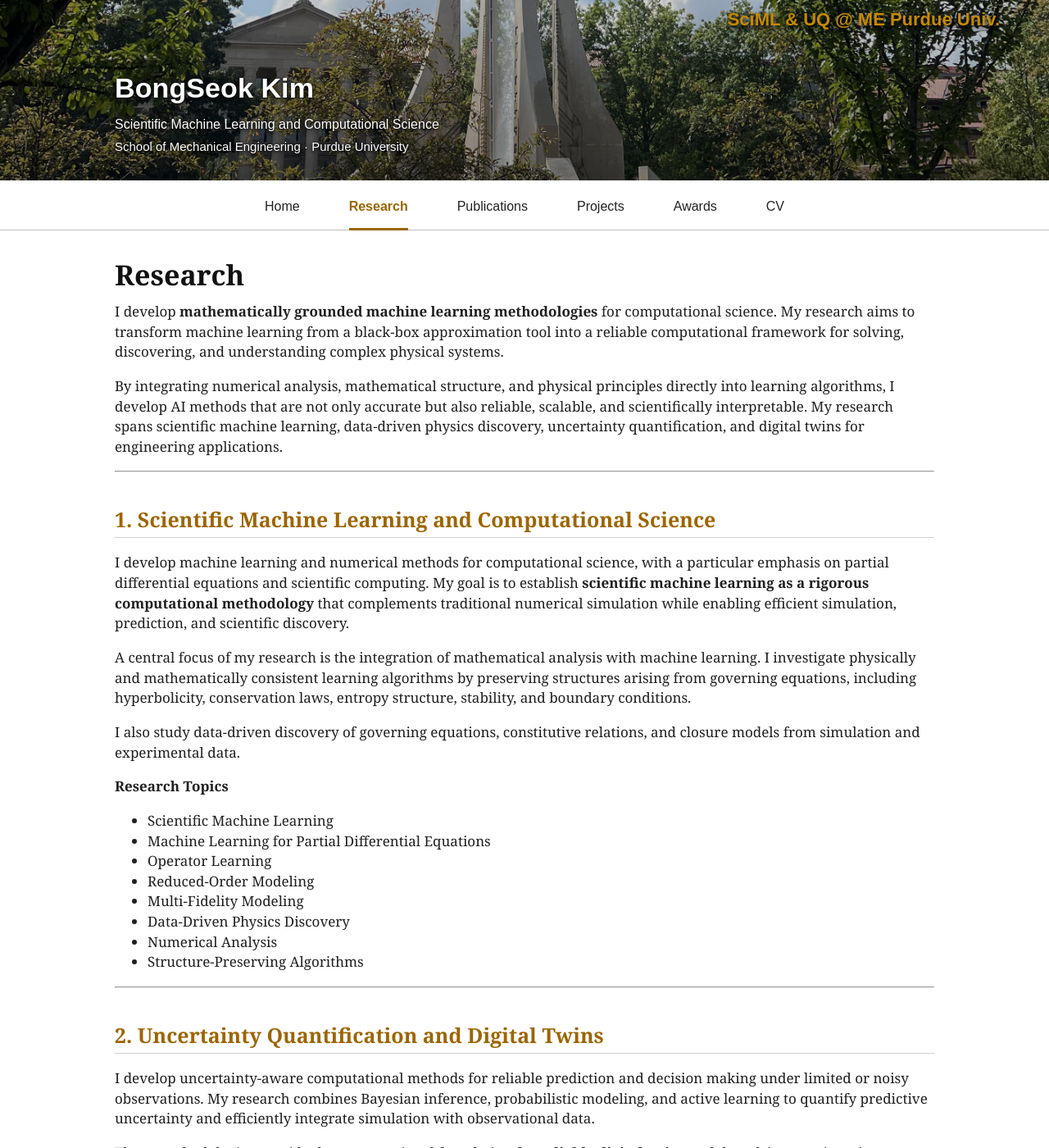
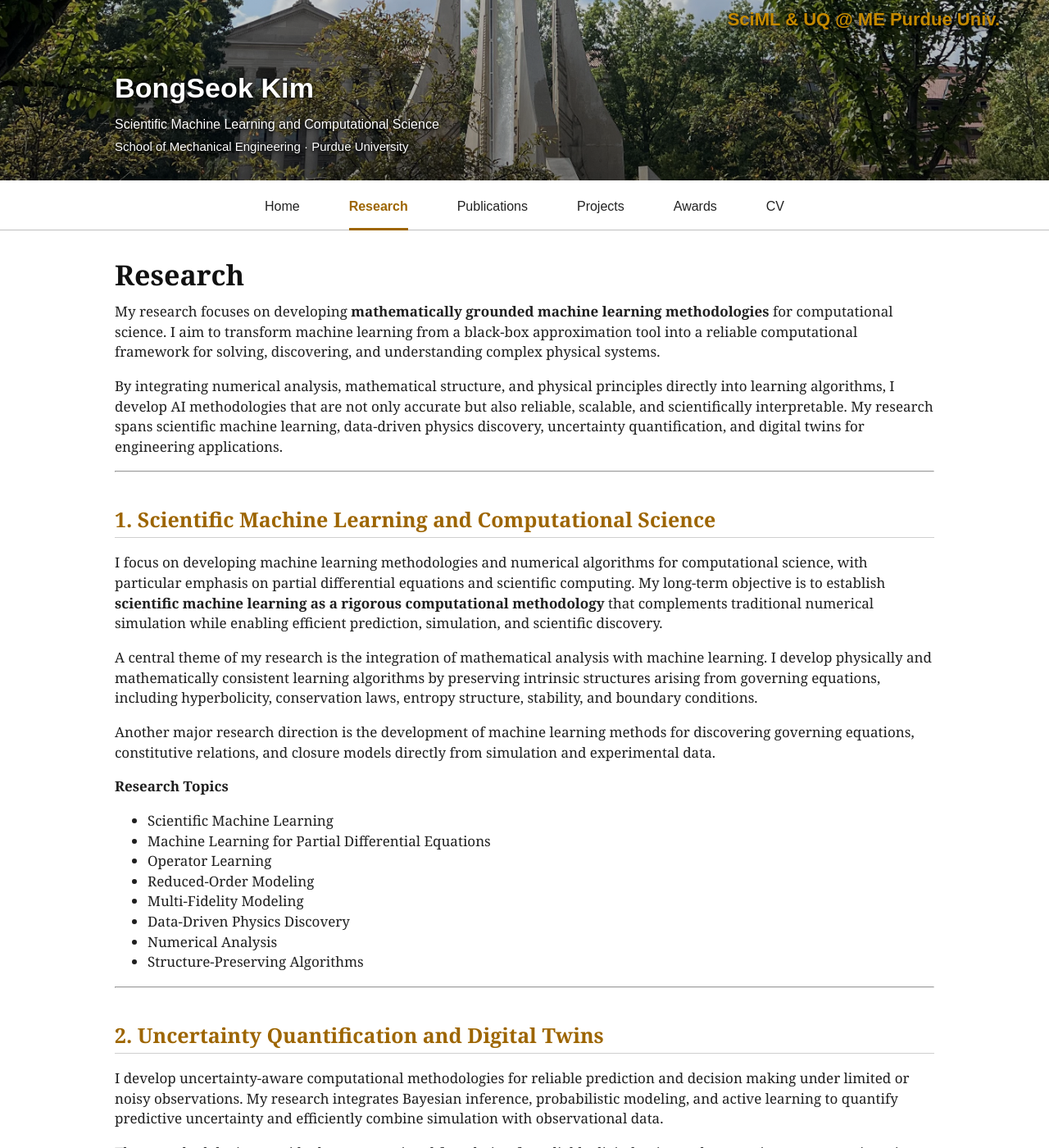
Before and after one commit to Kim4853/Kim4853.github.io, a Jekyll site: the page built from research.md, in a window 1280 px wide and 1400 px high. Shown: the whole window at 82% size. Built offline with Jekyll 4.4.1, drawn with Linux system fonts in a browser that asks for light colours; some of the changed text lies outside the part shown.

```diff
--- a/research.md
+++ b/research.md
@@ -6,19 +6,19 @@ permalink: /research/
 
 # Research
 
-I develop **mathematically grounded machine learning methodologies** for computational science. My research aims to transform machine learning from a black-box approximation tool into a reliable computational framework for solving, discovering, and understanding complex physical systems.
+My research focuses on developing **mathematically grounded machine learning methodologies** for computational science. I aim to transform machine learning from a black-box approximation tool into a reliable computational framework for solving, discovering, and understanding complex physical systems.
 
-By integrating numerical analysis, mathematical structure, and physical principles directly into learning algorithms, I develop AI methods that are not only accurate but also reliable, scalable, and scientifically interpretable. My research spans scientific machine learning, data-driven physics discovery, uncertainty quantification, and digital twins for engineering applications.
+By integrating numerical analysis, mathematical structure, and physical principles directly into learning algorithms, I develop AI methodologies that are not only accurate but also reliable, scalable, and scientifically interpretable. My research spans scientific machine learning, data-driven physics discovery, uncertainty quantification, and digital twins for engineering applications.
 
 ---
 
 ## 1. Scientific Machine Learning and Computational Science
 
-I develop machine learning and numerical methods for computational science, with a particular emphasis on partial differential equations and scientific computing. My goal is to establish **scientific machine learning as a rigorous computational methodology** that complements traditional numerical simulation while enabling efficient simulation, prediction, and scientific discovery.
+I focus on developing machine learning methodologies and numerical algorithms for computational science, with particular emphasis on partial differential equations and scientific computing. My long-term objective is to establish **scientific machine learning as a rigorous computational methodology** that complements traditional numerical simulation while enabling efficient prediction, simulation, and scientific discovery.
 
-A central focus of my research is the integration of mathematical analysis with machine learning. I investigate physically and mathematically consistent learning algorithms by preserving structures arising from governing equations, including hyperbolicity, conservation laws, entropy structure, stability, and boundary conditions.
+A central theme of my research is the integration of mathematical analysis with machine learning. I develop physically and mathematically consistent learning algorithms by preserving intrinsic structures arising from governing equations, including hyperbolicity, conservation laws, entropy structure, stability, and boundary conditions.
 
-I also study data-driven discovery of governing equations, constitutive relations, and closure models from simulation and experimental data.
+Another major research direction is the development of machine learning methods for discovering governing equations, constitutive relations, and closure models directly from simulation and experimental data.
 
 **Research Topics**
 
@@ -35,9 +35,9 @@ I also study data-driven discovery of governing equations, constitutive relation
 
 ## 2. Uncertainty Quantification and Digital Twins
 
-I develop uncertainty-aware computational methods for reliable prediction and decision making under limited or noisy observations. My research combines Bayesian inference, probabilistic modeling, and active learning to quantify predictive uncertainty and efficiently integrate simulation with observational data.
+I develop uncertainty-aware computational methodologies for reliable prediction and decision making under limited or noisy observations. My research integrates Bayesian inference, probabilistic modeling, and active learning to quantify predictive uncertainty and efficiently combine simulation with observational data.
 
-These methodologies provide the computational foundation for **reliable digital twins** and data-driven engineering analysis.
+These methodologies provide the computational foundation for reliable digital twins and uncertainty-aware engineering analysis.
 
 **Research Topics**
 
@@ -50,22 +50,22 @@ These methodologies provide the computational foundation for **reliable digital
 
 ---
 
-## 3. Collaborative Research in Multiscale Physics and Computational Engineering
+## 3. Collaborative Research in Computational Engineering and Physical Sciences
 
-I actively collaborate with researchers across computational engineering, applied mathematics, and physical sciences to develop machine learning methodologies for challenging multiscale and multidisciplinary problems. These collaborations provide opportunities to validate and extend fundamental methodologies to complex engineering systems.
+I actively collaborate with researchers across computational engineering, applied mathematics, and physical sciences to develop and validate machine learning methodologies for challenging multiscale and multidisciplinary problems. These collaborations enable fundamental methodologies to be translated into practical computational tools for complex engineering systems.
 
 ### Transcritical and Supercritical Fluid Modeling (*Purdue University*)
 
-In collaboration with the *School of Aeronautics and Astronautics, Purdue University*, I study transcritical and supercritical fluid dynamics. My research includes thermodynamic modeling, transport phenomena, molecular dynamics, phase equilibrium, and machine learning for high-pressure fluid systems.
+In collaboration with the *School of Aeronautics and Astronautics, Purdue University*, I develop machine learning and computational methods for transcritical and supercritical fluid systems. Representative research topics include thermodynamic modeling, transport phenomena, molecular dynamics, phase equilibrium, and high-pressure fluid mechanics.
 
 ### Radiation Transport and Plasma Modeling (*University of Notre Dame*)
 
-In collaboration with the *Department of Physics* and the *Department of Aerospace and Mechanical Engineering, University of Notre Dame*, I develop numerical and machine learning methods for radiation transport and plasma modeling. My research includes moment methods, hyperbolic systems, closure modeling, discontinuous Galerkin methods, and data-driven constitutive modeling.
+In collaboration with the *Department of Physics* and the *Department of Aerospace and Mechanical Engineering, University of Notre Dame*, I develop structure-preserving machine learning methods and numerical algorithms for radiation transport and plasma modeling. Current research includes hyperbolic systems, moment methods, neural closure modeling, discontinuous Galerkin methods, and data-driven constitutive modeling.
 
 ### Molecular Simulation and Transport (*Purdue University*)
 
-In collaboration with the *School of Aeronautics and Astronautics, Purdue University*, I study molecular dynamics and transport phenomena for complex fluid systems. Representative applications include evaporation, vapor–liquid equilibrium, mass transport, and surrogate modeling based on molecular simulations.
+In collaboration with the *School of Aeronautics and Astronautics, Purdue University*, I develop machine learning methodologies for molecular simulations and transport phenomena. Representative applications include evaporation, vapor–liquid equilibrium, mass transport, and surrogate modeling based on molecular dynamics simulations.
 
 ### Computational Mechanics and Digital Twins (*Purdue University*)
 
-I develop reduced-order modeling, uncertainty-aware computational methods, and digital twin technologies for computational mechanics. Representative applications include parameterized structural systems, scientific machine learning, and data-driven digital twins for engineering analysis.
+In collaboration with the *School of Aeronautics and Astronautics, Purdue University*, I develop reduced-order modeling techniques, uncertainty-aware computational methods, and digital twin technologies for computational mechanics. Representative applications include parameterized structural systems, scientific machine learning, and data-driven digital twins for engineering analysis.
```
Also changed, not shown: 1 other file.
